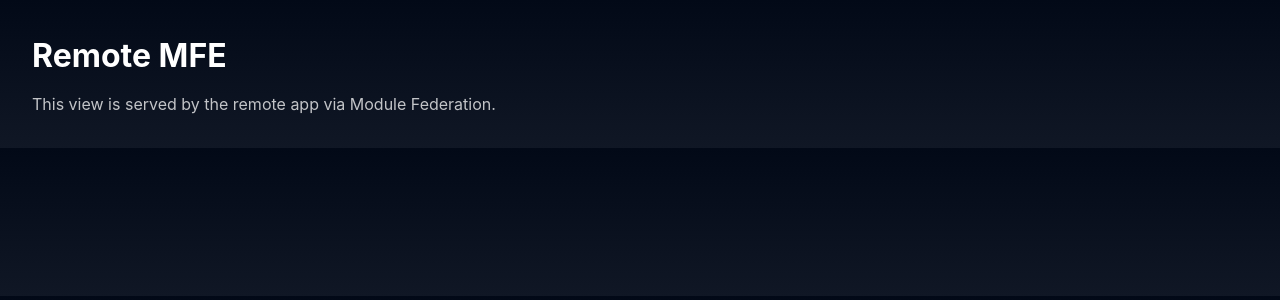
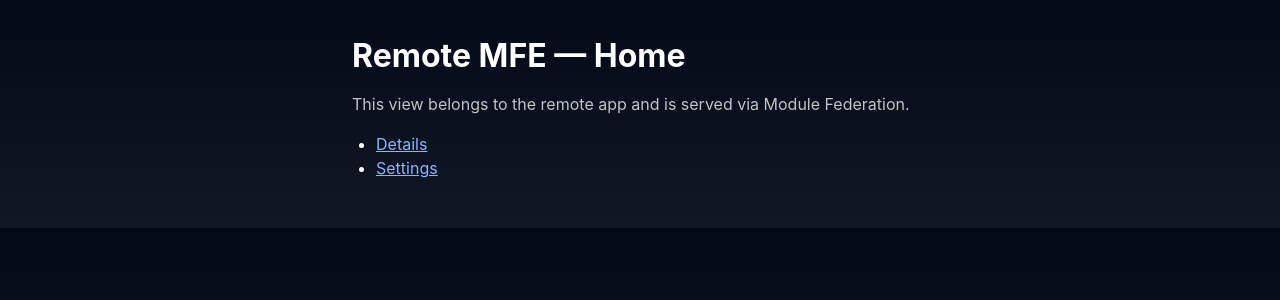
Before and after one commit to albertfromsd/afsd.remote-mfe, a React app: page / in a window 1280 px wide. Shown: the top 300 px of the page. Built offline with nearby package versions, Linux system fonts and the light colour scheme; the HTML template or start-up script is replaced by a standard one.

Commit message:
add simple  router

```diff
--- a/src/App.css
+++ b/src/App.css
@@ -7,17 +7,35 @@ body {
   background-image: linear-gradient(to bottom, #020917, #101725);
 }
 
-.remote-app {
+.remote-page {
   padding: 2rem;
+  max-width: 640px;
+  margin: 0 auto;
 }
 
-.remote-app h1 {
+.remote-page h1 {
   font-size: 2rem;
   font-weight: 700;
   margin: 0 0 0.75rem;
 }
 
-.remote-app p {
+.remote-page p {
   font-size: 1rem;
   opacity: 0.75;
+  margin: 0 0 1rem;
 }
+
+.remote-page ul {
+  list-style: disc;
+  padding-left: 1.5rem;
+  margin: 0 0 1rem;
+}
+
+.remote-page a {
+  color: #8db4ff;
+  text-decoration: underline;
+}
+
+.remote-page a:hover {
+  color: #b8d1ff;
+}
--- a/src/App.tsx
+++ b/src/App.tsx
@@ -1,11 +1,24 @@
+import { Route, Routes } from 'react-router-dom';
 import './App.css';
+import Home from './pages/Home';
+import Details from './pages/Details';
+import Settings from './pages/Settings';
 
 const App = () => {
   return (
-    <section className="remote-app">
-      <h1>Remote MFE</h1>
-      <p>This view is served by the remote app via Module Federation.</p>
-    </section>
+    <Routes>
+      <Route path="/" element={<Home />} />
+      <Route path="details" element={<Details />} />
+      <Route path="settings" element={<Settings />} />
+      <Route
+        path="*"
+        element={
+          <section className="remote-page">
+            <h1>Remote MFE — Not Found</h1>
+          </section>
+        }
+      />
+    </Routes>
   );
 };
 
--- /dev/null
+++ b/src/pages/Details.tsx
@@ -0,0 +1,11 @@
+import { Link } from 'react-router-dom';
+
+export default function Details() {
+  return (
+    <section className="remote-page">
+      <h1>Remote MFE — Details</h1>
+      <p>An internal route owned by the remote.</p>
+      <Link to="..">← back</Link>
+    </section>
+  );
+}
--- /dev/null
+++ b/src/pages/Home.tsx
@@ -0,0 +1,18 @@
+import { Link } from 'react-router-dom';
+
+export default function Home() {
+  return (
+    <section className="remote-page">
+      <h1>Remote MFE — Home</h1>
+      <p>This view belongs to the remote app and is served via Module Federation.</p>
+      <ul>
+        <li>
+          <Link to="details">Details</Link>
+        </li>
+        <li>
+          <Link to="settings">Settings</Link>
+        </li>
+      </ul>
+    </section>
+  );
+}
--- /dev/null
+++ b/src/pages/Settings.tsx
@@ -0,0 +1,11 @@
+import { Link } from 'react-router-dom';
+
+export default function Settings() {
+  return (
+    <section className="remote-page">
+      <h1>Remote MFE — Settings</h1>
+      <p>Another internal route owned by the remote.</p>
+      <Link to="..">← back</Link>
+    </section>
+  );
+}
```
